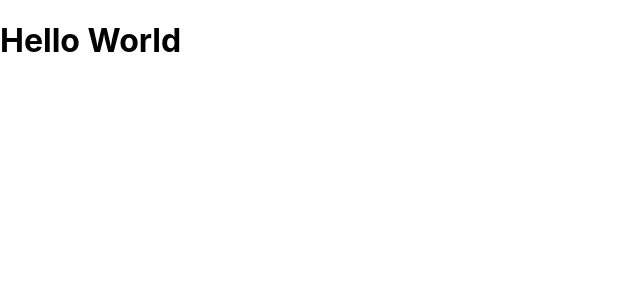
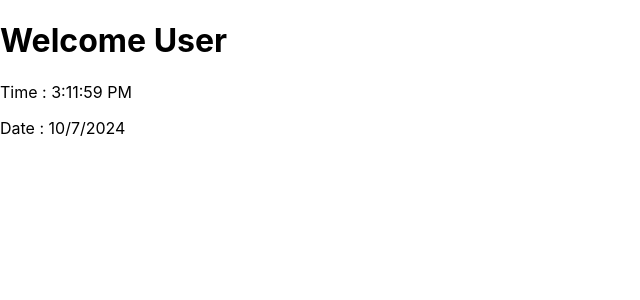
Before and after one commit to QuentinKleinert/Finance-Planner, a React (Create React App) app in the folder finanz-planner/: page / in a window 1280 px wide. Shown: the top 300 px of the page, without its empty margins (0-640 px from the left). Built offline with nearby package versions, Linux system fonts and the light colour scheme.

Commit message:
add time to program

```diff
--- a/finanz-planner/src/App.js
+++ b/finanz-planner/src/App.js
@@ -1,7 +1,13 @@
+
+import React from 'react';
+import './App.css';
+import DateTime from './components/dateTime';
+
 export default function MyApp() {
   return (
     <div>
-      <h1>Hello World</h1>
+      <h1>Welcome User</h1>
+      <DateTime></DateTime>
     </div>
   );
 }
--- /dev/null
+++ b/finanz-planner/src/components/dateTime.js
@@ -0,0 +1,24 @@
+import  React, { useState , useEffect } from 'react'
+
+export const DateTime = () => {
+
+    var [date,setDate] = useState(new Date());
+
+    useEffect(() => {
+        var timer = setInterval(()=>setDate(new Date()), 1000 )
+        return function cleanup() {
+            clearInterval(timer)
+        }
+
+    });
+
+    return(
+        <div>
+            <p> Time : {date.toLocaleTimeString()}</p>
+            <p> Date : {date.toLocaleDateString()}</p>
+
+        </div>
+    )
+}
+
+export default DateTime
```
